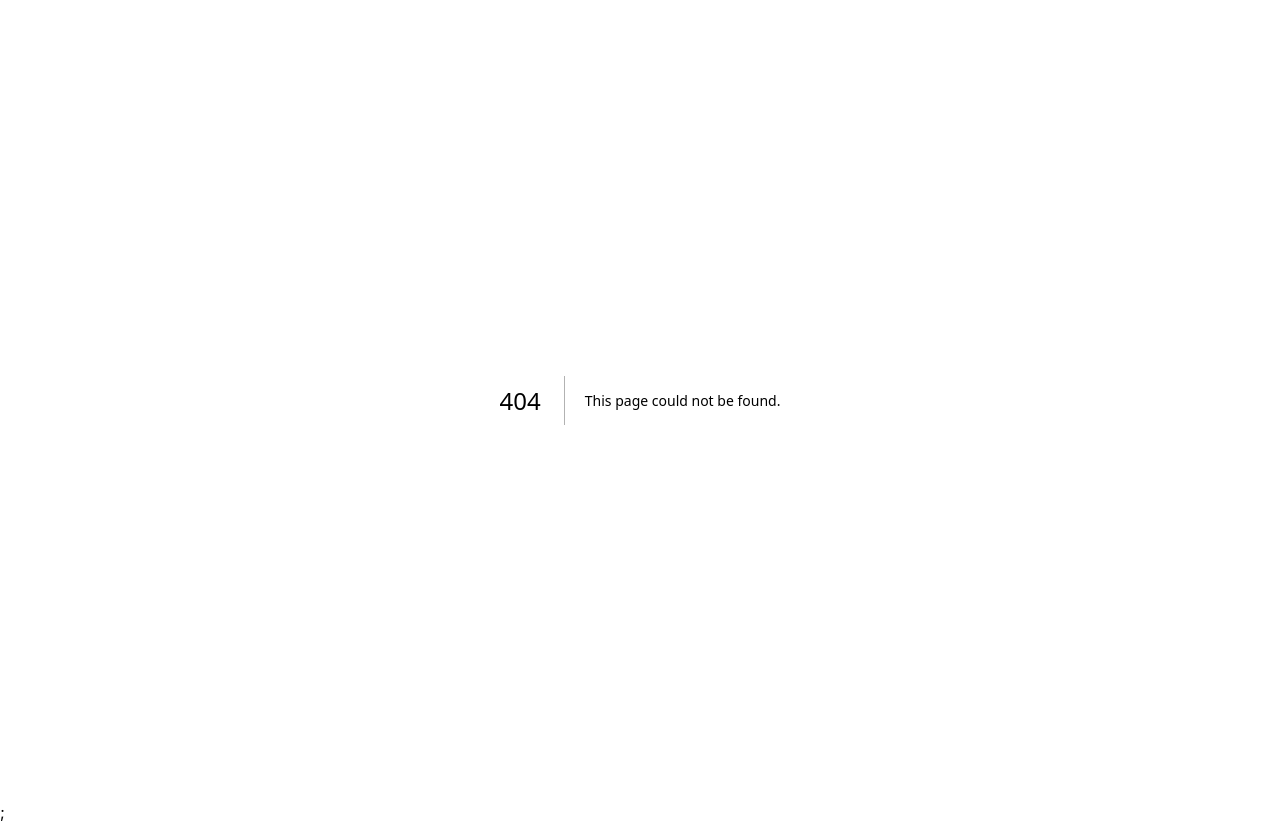
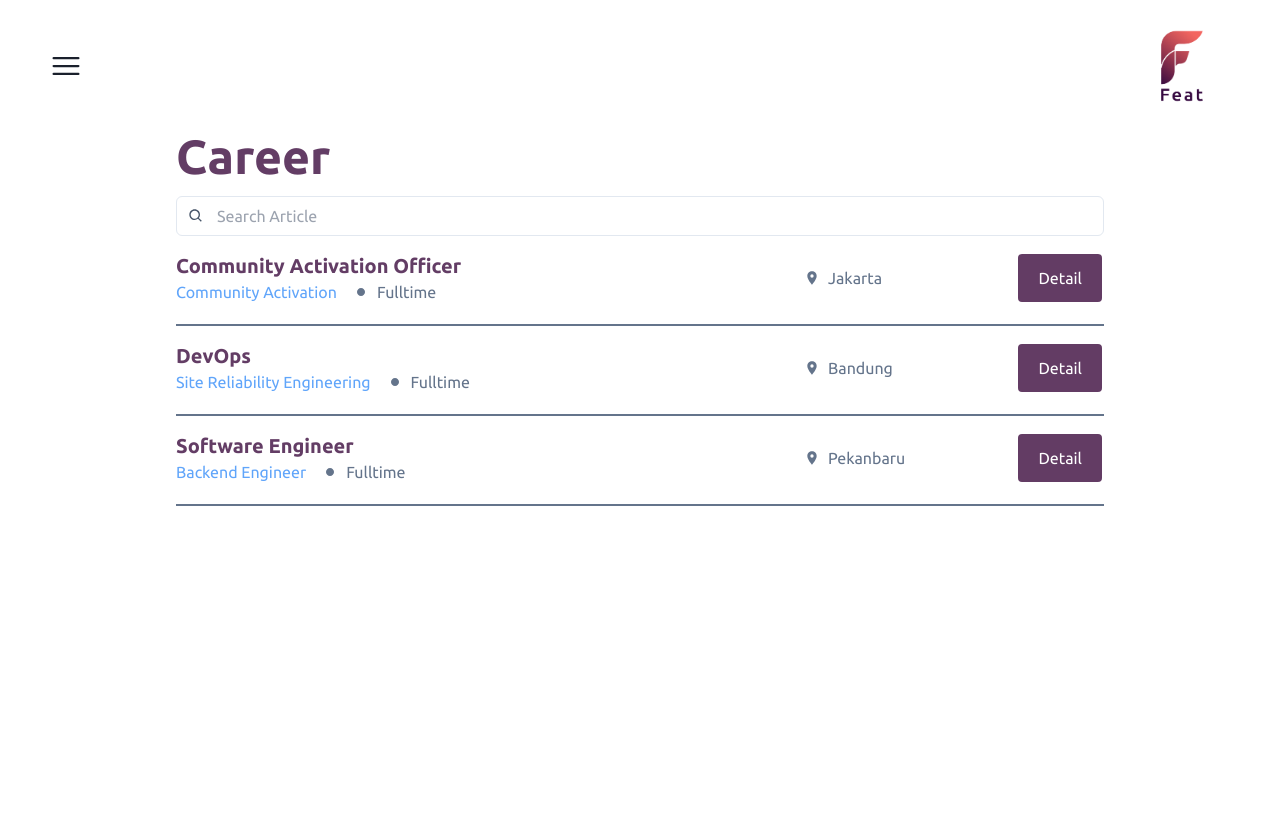
Before and after one commit to radityaaqil/freelance, a Next.js app: page /career in a window 1280 px wide. Before the commit this address had no page. After the commit the page ends 800 px from the top, so only its background shows below. Built offline with nearby package versions, Linux system fonts and the light colour scheme.

Commit message:
feat:feat-add-career

```diff
--- a/components/AboutUsBody.jsx
+++ b/components/AboutUsBody.jsx
@@ -1,6 +1,7 @@
 const AboutUsBody = () => {
   return (
     <div className="mx-12 md:mx-28 lg:mx-44 mt-8 font-ubuntu text-[#3c0c3e]/80">
+      {/* Small Screen */}
       <div className="text-2xl font-bold lg:hidden">About FEAT</div>
       <div className="mt-5 text-justify lg:hidden">
         We are a marketing agency that focused on Content and Community
@@ -11,6 +12,7 @@ const AboutUsBody = () => {
         acquisition, and maintenance program through partnered and in-house
         communities or Key Opinion Leaders.
       </div>
+      {/* Large Screen */}
       <div className="hidden lg:flex items-center gap-x-8">
         <div className="text-5xl font-bold space-y-5">
           <div>About</div>
@@ -28,6 +30,7 @@ const AboutUsBody = () => {
           </div>
         </div>
       </div>
+      <div className="hidden lg:block mt-10 w-full h-[350px] bg-yellow-500">Content</div>
     </div>
   );
 };
--- /dev/null
+++ b/components/CareerBody.jsx
@@ -0,0 +1,116 @@
+import { Input, Stack, InputGroup, InputLeftElement, useDisclosure } from '@chakra-ui/react'
+import { BiSearch } from "react-icons/bi";
+import { GoPrimitiveDot } from "react-icons/go";
+import { MdLocationOn } from "react-icons/md";
+import { useState } from 'react';
+import ModalCareer from './ModalCareer';
+
+const CareerBody = () => {
+    const { isOpen, onOpen, onClose } = useDisclosure()
+
+    const CareerData = [
+        {
+            JobTitle: "Community Activation Officer",
+            JobSummary: "Community Activation",
+            JobType: "Fulltime",
+            JobLocation: "Jakarta"
+        },
+        {
+            JobTitle: "DevOps",
+            JobSummary: "Site Reliability Engineering",
+            JobType: "Fulltime",
+            JobLocation: "Bandung"
+        },
+        {
+            JobTitle: "Software Engineer",
+            JobSummary: "Backend Engineer",
+            JobType: "Fulltime",
+            JobLocation: "Pekanbaru"
+        }
+    ]
+
+    const [search, setSearch] = useState("")
+
+    const [selectedJob, setSelectedJob] = useState("")
+
+    const onOpenDetailModal = (jobtitle) => {
+        onOpen()
+        setSelectedJob(jobtitle)
+    }
+
+    const onCloseDetailModal = () => {
+        onClose()
+        setSelectedJob("")
+    }
+
+    const filterSearch = CareerData.filter(
+        (val)=>val.JobTitle.toLowerCase().includes(search.toLowerCase()) ||
+        val.JobType.toLowerCase().includes(search.toLowerCase()) ||
+        val.JobLocation.toLowerCase().includes(search.toLowerCase())
+    )
+
+    return(
+        <div className="mx-12 md:mx-28 lg:mx-44 font-ubuntu text-[#3c0c3e]/80">
+            <div className="text-5xl font-bold">Career</div>
+            <div className="mt-4">
+                <div>
+                    <Stack spacing={4}>
+                        <InputGroup>
+                            <InputLeftElement
+                            pointerEvents='none'
+                            children={<BiSearch className='text-slate-600' />}
+                            />
+                            <Input type='search' value={search} onChange={e => setSearch(e.target.value)} placeholder='Search Article'/>
+                        </InputGroup>
+                    </Stack>
+                </div>
+                <ModalCareer jobtitle={selectedJob} isOpen={isOpen} onClose={onCloseDetailModal}/>
+                {filterSearch.length ? filterSearch.map((val, index) => {
+                    return(
+                        <>
+                            <div key={index} className='mt-4 border-b-2 border-slate-500 pb-5 lg:hidden'>
+                                <div className='text-xl font-bold'>{val.JobTitle}</div>
+                                <div className='flex items-center justify-between'>
+                                    <div>
+                                        <div className='text-sm'>{val.JobType}</div>
+                                        <div className='flex justify-between'>
+                                            <div className='flex space-x-2 items-center text-sm'>
+                                                <div><MdLocationOn/></div>
+                                                <div>{val.JobLocation}</div>
+                                            </div>
+                                        </div>
+                                    </div>
+                                <div className='hover:cursor-pointer hover:bg-white hover:border-2 hover:border-[#3c0c3e]/80 hover:text-[#3c0c3e]/80 duration-700 border-2 border-white py-2 px-4 bg-[#3c0c3e]/80 text-white rounded-md' onClick={()=>onOpenDetailModal(val.JobTitle)}>Detail</div>
+                                </div>
+                            </div>
+                            <div key={index} className='mt-4 border-b-2 border-slate-500 pb-5 hidden lg:block'>
+                                <div className='flex justify-between'>
+                                    <div className=''>
+                                        <div className='text-xl font-bold'>{val.JobTitle}</div>
+                                        <div className='flex space-x-4'>
+                                            <div className='text-blue-400'>{val.JobSummary}</div>
+                                            <div className='flex items-center text-slate-500 space-x-2'>
+                                                <div><GoPrimitiveDot/></div>
+                                                <div>Fulltime</div>
+                                            </div>
+                                        </div>
+                                    </div>
+                                    <div className='flex justify-between w-[300px]'>
+                                        <div className='flex space-x-2 items-center text-slate-500'>
+                                            <div><MdLocationOn/></div>
+                                            <div>{val.JobLocation}</div>
+                                        </div>
+                                        <div className='hover:cursor-pointer hover:bg-white hover:border-2 hover:border-[#3c0c3e]/80 hover:text-[#3c0c3e]/80 duration-700 border-2 border-white py-3 px-5 bg-[#3c0c3e]/80 text-white rounded-md' onClick={()=>onOpenDetailModal(val.JobTitle)}>Detail</div>
+                                    </div>
+                                </div>
+                            </div>
+
+                        </>
+                    )
+                }) : <div className='flex justify-center mt-8'>No data found</div>}
+            </div>
+        </div>
+    )
+}
+
+export default CareerBody
--- /dev/null
+++ b/components/ModalCareer.jsx
@@ -0,0 +1,45 @@
+import {
+    Modal,
+    ModalOverlay,
+    ModalContent,
+    ModalHeader,
+    ModalFooter,
+    ModalBody,
+    ModalCloseButton,
+    Input
+  } from '@chakra-ui/react'
+
+const ModalCareer = ({jobtitle, isOpen, onClose}) => {
+    return(
+        <Modal isOpen={isOpen} onClose={onClose}>
+            <ModalOverlay />
+            <ModalContent>
+            <ModalHeader><div className='text-[#3c0c3e]/80'>Job Application</div></ModalHeader>
+            <ModalCloseButton />
+            <ModalBody>
+                <div className='space-y-4'>
+                    <div className='font-bold text-lg'>{jobtitle} Position</div>
+                    <div>Full Name</div>
+                    <Input type='text' name='fullname'/>
+                    <div>Email</div>
+                    <Input type='text'/>
+                    <div>Phone Number</div>
+                    <Input type='text'/>
+                    <div>Country of Origin</div>
+                    <Input type='text'/>
+                    <div>URL(portfolio, cv, etc)</div>
+                    <Input type='text'/>
+                </div>
+            </ModalBody>
+
+            <ModalFooter>
+                <button className='bg-[#3c0c3e]/80 text-white py-2 px-4 rounded-md'>
+                Submit
+                </button>
+            </ModalFooter>
+            </ModalContent>
+        </Modal>
+    )
+}
+
+export default ModalCareer;
--- a/components/NavigationBar.jsx
+++ b/components/NavigationBar.jsx
@@ -72,7 +72,7 @@ const NavigationBar = ({ companyIcon }) => {
                 What We Do
               </Box>
             </Link>
-
+            <Link href="/career">
               <Box
                 fontSize="xl"
                 p={4}
@@ -83,6 +83,8 @@ const NavigationBar = ({ companyIcon }) => {
                 >
                 Career
               </Box>
+            </Link>
+
             <Link href="/contactus">
               <Box
                 fontSize="xl"
--- a/components/WhatWeDoBody.jsx
+++ b/components/WhatWeDoBody.jsx
@@ -7,7 +7,7 @@ const WhatWeDoBody = () => {
             {/* Mobile Screen */}
             <div className="text-2xl font-bold lg:hidden">OUR</div>
             <div className="text-5xl font-bold lg:hidden">SERVICE</div>
-            <div className="mt-8 space-y-6 pb-10 lg:hidden">
+            <div className="mt-8 flex flex-col space-y-6 pb-10 lg:hidden">
                 <Link href="/whatwedo/content-marketing">
                     <div className="flex items-center border-b-2 border-dashed border-[#7a3d48] pb-3 hover:cursor-pointer">
                         <img className="w-[55px]" src="./image 32.svg" alt="Content Marketing"/>
@@ -21,7 +21,7 @@ const WhatWeDoBody = () => {
                     </div>
                 </Link>
                 <Link href="/whatwedo/community-management">
-                    <div className="flex items-center  border-b-2 border-dashed border-[#7a3d48] pb-3 hover:cursor-pointer">
+                    <div className="flex items-center border-b-2 border-dashed border-[#7a3d48] pb-3 hover:cursor-pointer">
                         <img className="w-[55px]" src="./image 33.svg" alt="Community Management"/>
                         <div className="ml-2 w-full">
                             <div className="text-lg font-bold text-[#7a3d48]">Community Management</div>
@@ -33,7 +33,7 @@ const WhatWeDoBody = () => {
                     </div>
                 </Link>
                 <Link href="/whatwedo/kol-marketing">
-                    <div className="flex items-center  border-b-2 border-dashed border-[#7a3d48] pb-3 hover:cursor-pointer">
+                    <div className="flex items-center border-b-2 border-dashed border-[#7a3d48] pb-3 hover:cursor-pointer">
                         <img className="w-[55px]" src="./image 34.svg" alt="KOL Marketing"/>
                         <div className="ml-2 w-full">
                             <div className="text-lg font-bold text-[#7a3d48]">KOL Marketing</div>
@@ -45,7 +45,7 @@ const WhatWeDoBody = () => {
                     </div>
                 </Link>
                 <Link href="/whatwedo/social-conditioning">
-                    <div className="flex items-center  border-b-2 border-dashed border-[#7a3d48] pb-3 hover:cursor-pointer">
+                    <div className="flex items-center border-b-2 border-dashed border-[#7a3d48] pb-3 hover:cursor-pointer">
                         <img className="w-[55px]" src="./image 35.svg" alt="Social Conditioning"/>
                         <div className="ml-2 w-full">
                             <div className="text-lg font-bold text-[#7a3d48]">Social Conditioning</div>
@@ -64,7 +64,7 @@ const WhatWeDoBody = () => {
                 <div className="w-full">
                     <div className="text-2xl font-bold">OUR</div>
                     <div className="text-5xl font-bold">SERVICE</div>
-                    <div className="mt-8 space-y-6 pb-10">
+                    <div className="mt-8 pb-10 flex flex-col space-y-6">
                         <Link href="/whatwedo/content-marketing">
                             <div className="flex items-center border-b-2 border-dashed border-[#7a3d48] pb-3 hover:cursor-pointer">
                                 <img className="w-[55px]" src="./image 32.svg" alt="Content Marketing"/>
--- a/pages/_app.js
+++ b/pages/_app.js
@@ -7,7 +7,7 @@ import theme from "../styles/myChakraTheme";
 function MyApp({ Component, pageProps }) {
   return (
     <ChakraProvider theme={theme}>
-      <Component {...pageProps} />;
+      <Component {...pageProps} />
     </ChakraProvider>
   );
 }
--- /dev/null
+++ b/pages/career.js
@@ -0,0 +1,19 @@
+import NavigationBar from "../components/NavigationBar";
+import Head from "next/head";
+import CareerBody from "../components/CareerBody";
+
+const Career = () => {
+    return(
+        <div>
+            <Head>
+                <title>Contact Us</title>
+            </Head>
+            <NavigationBar
+                companyIcon={<img src="/Logo_1.png" className="h-[100px]" />}
+            />
+            <CareerBody />
+        </div>
+    )
+}
+
+export default Career;
```
Lines whose indentation alone changed are shown as unchanged.
